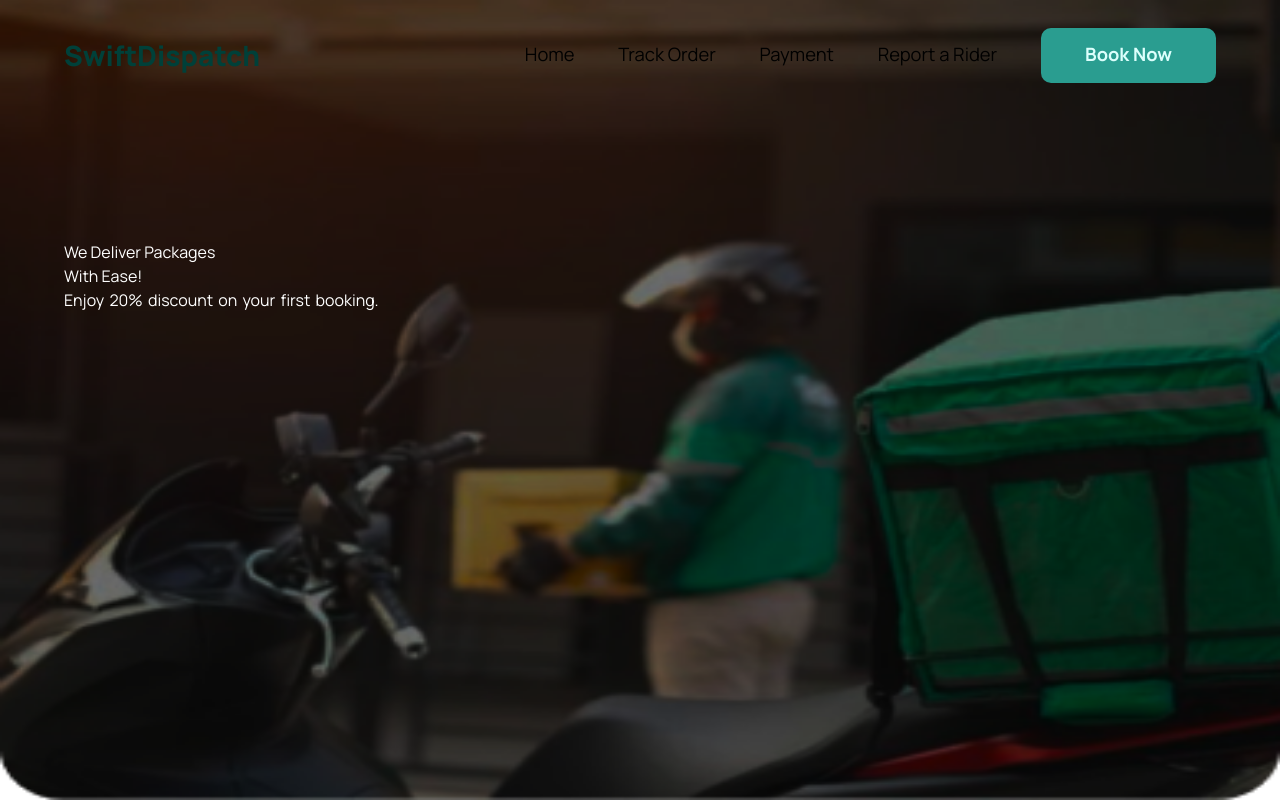
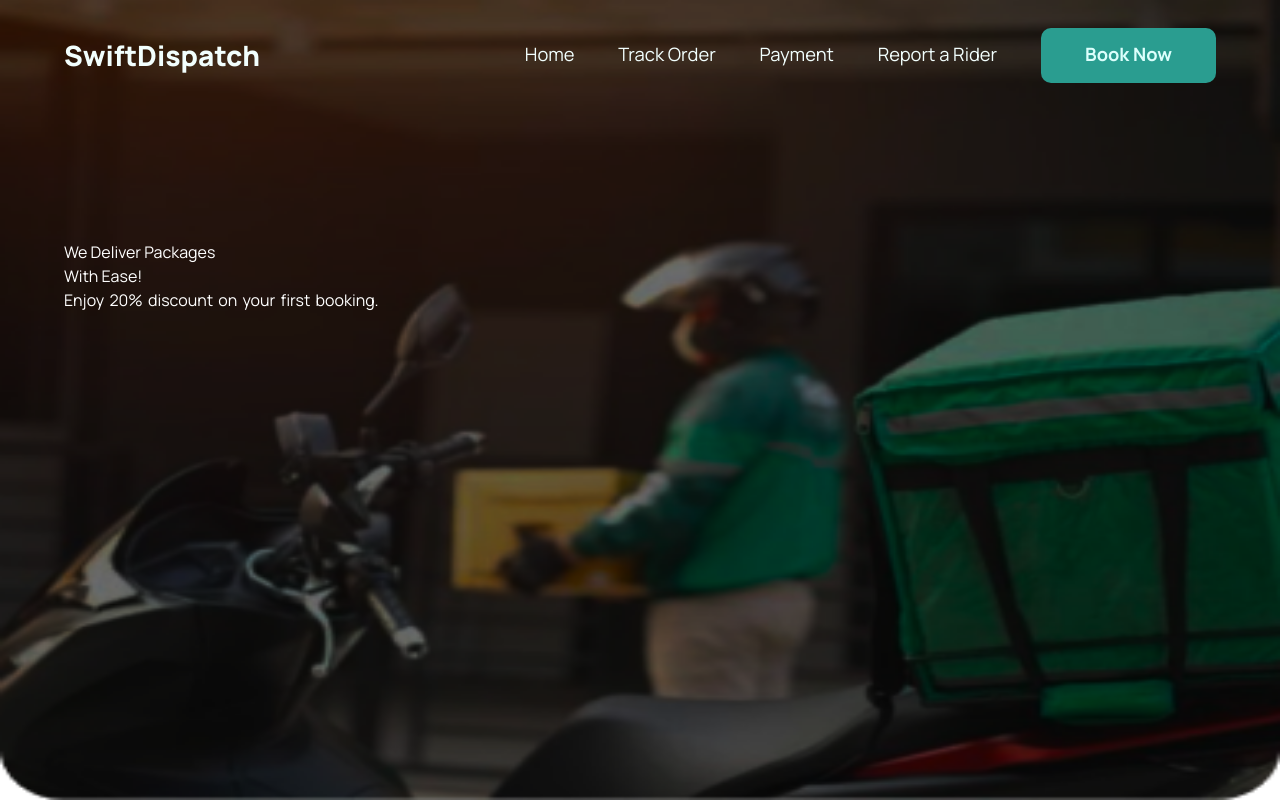
Before and after one commit to ovie012/Swift-Dispatch-Project, a React (Vite) app: page /Book in a window 1280 px wide. Shown: the top 802 px of the page. Built offline with nearby package versions, Linux system fonts and the light colour scheme.

Commit message:
header fixed

```diff
--- a/src/App.css
+++ b/src/App.css
@@ -74,10 +74,29 @@ main {
   overflow-x: hidden;
 }
 
+.active {
+  font-weight: 700;
+  color: #004039;
+}
+
 /* for mobile nav  */
 .mobile-nav,
 .mobile-click-open {
   display: none;
+}
+
+.payment-header h3,
+.book-header h3,
+.payment-header h2,
+.book-header h2 {
+  color: #F2FFFE;
+}
+
+.payment-header.scrolled h3,
+.book-header.scrolled h3,
+.payment-header.scrolled h2,
+.book-header.scrolled h2 {
+  color: #000;
 }
 
 @media only screen and (max-width: 800px) {
--- a/src/App.jsx
+++ b/src/App.jsx
@@ -19,7 +19,7 @@ const App = () => {
         <Route path="/Track" element={<Track />} />
         <Route path="/Report" element={<Report />} />
         <Route path="/Payment" element={<Payment />} />
-        <Route path="/PaymentInfo" element={<PaymentInfo />} />
+        <Route path="/Payment/PaymentInfo" element={<PaymentInfo />} />
         <Route path="/Book" element={<Book />} />
       </Routes>
       {/* <Footer /> */}
--- a/src/Header.jsx
+++ b/src/Header.jsx
@@ -1,9 +1,10 @@
 import React, { useEffect, useState } from "react";
-import { Link } from "react-router-dom";
+import { NavLink, useLocation } from "react-router-dom";
 
 function Header() {
   const [isScrolled, setIsScrolled] = useState(false);
   const [isMobileNavOpen, setIsMobileNavOpen] = useState(false);
+  const location = useLocation();
 
   useEffect(() => {
     const handleScroll = () => {
@@ -21,27 +22,46 @@ function Header() {
     setIsMobileNavOpen(!isMobileNavOpen);
   };
 
+  const getHeaderClass = () => {
+    switch (location.pathname) {
+      case "/Payment":
+        return "payment-header";
+      case "/Book":
+        return "book-header";
+      default:
+        return "";
+    }
+  };
+
   return (
     <>
-      <header className={isScrolled ? "scrolled" : ""}>
+      <header className={`${isScrolled ? "scrolled" : ""} ${getHeaderClass()}`}>
         <div className="header">
           <h2 className="logo">SwiftDispatch</h2>
           <nav className="nav">
-            <Link to="/">
-              <h3>Home</h3>
-            </Link>
-            <Link to="/Track">
-              <h3>Track Order</h3>
-            </Link>
-            <Link to="/Payment">
-              <h3>Payment</h3>
-            </Link>
-            <Link to="/Report">
-              <h3>Report a Rider</h3>
-            </Link>
-            <Link to="/Book">
+              <h3>
+                <NavLink to="/">
+                  Home
+                </NavLink>
+              </h3>
+              <h3>
+                <NavLink to="/Track">
+                  Track Order
+                </NavLink>
+              </h3>
+              <h3>
+                <NavLink to="/Payment">
+                  Payment
+                </NavLink>
+              </h3>
+              <h3>
+               <NavLink to="/Report">
+                 Report a Rider
+               </NavLink>
+              </h3>
+            <NavLink to="/Book">
               <button className="book-now">Book Now</button>
-            </Link>
+            </NavLink>
           </nav>
           <button className="mobile-click-open" onClick={toggleMobileNav}>
             {/* <img src="./SwiftDispatch - Assets/Landing Page/icon-menu.svg" alt="click for mobile nav"> */}
@@ -54,21 +74,21 @@ function Header() {
             </button>
             <ul>
               <li>
-                <Link to="/">Home</Link>
+                <NavLink to="/">Home</NavLink>
               </li>
               <li>
-                <Link to="/Track">Track Order</Link>
+                <NavLink to="/Track">Track Order</NavLink>
               </li>
               <li>
-                <Link to="/Payment">Payment</Link>
+                <NavLink to="/Payment">Payment</NavLink>
               </li>
               <li>
                 {" "}
-                <Link to="/Report">Report a Rider</Link>
+                <NavLink to="/Report">Report a Rider</NavLink>
               </li>
-              <Link to="/Book">
+              <NavLink to="/Book">
                 <button className="book-now mobile-book-now">Book Now</button>
-              </Link>
+              </NavLink>
             </ul>
           </nav>
         </div>
--- a/src/Payment.jsx
+++ b/src/Payment.jsx
@@ -125,7 +125,7 @@ function Payment() {
                 <h4>Cash on Pickup / Delivery</h4>
               </div>
             </div>
-            <Link to="/PaymentInfo">
+            <Link to="/Payment/PaymentInfo">
               <button className="submit-first">Proceed</button>
             </Link>
           </div>
```
